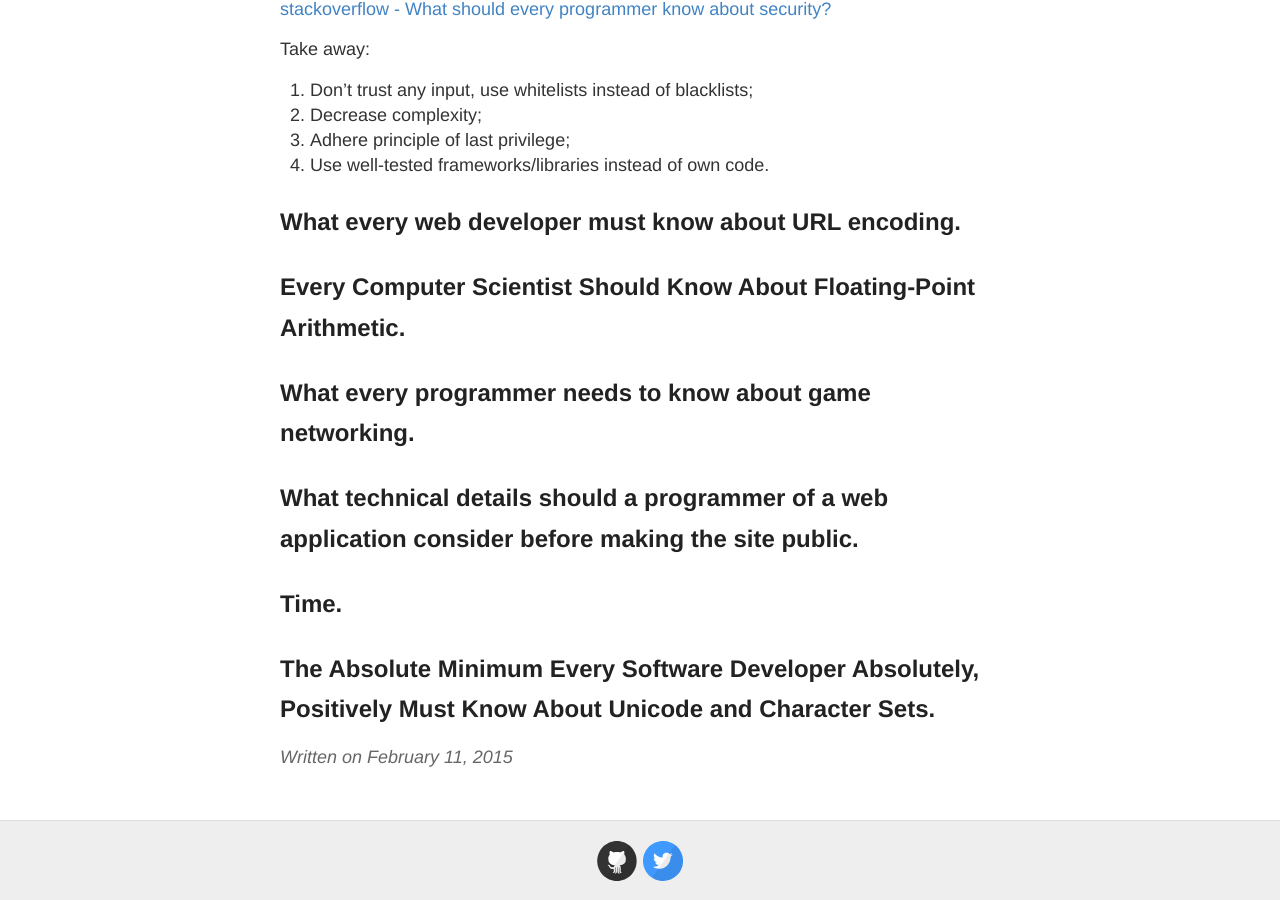
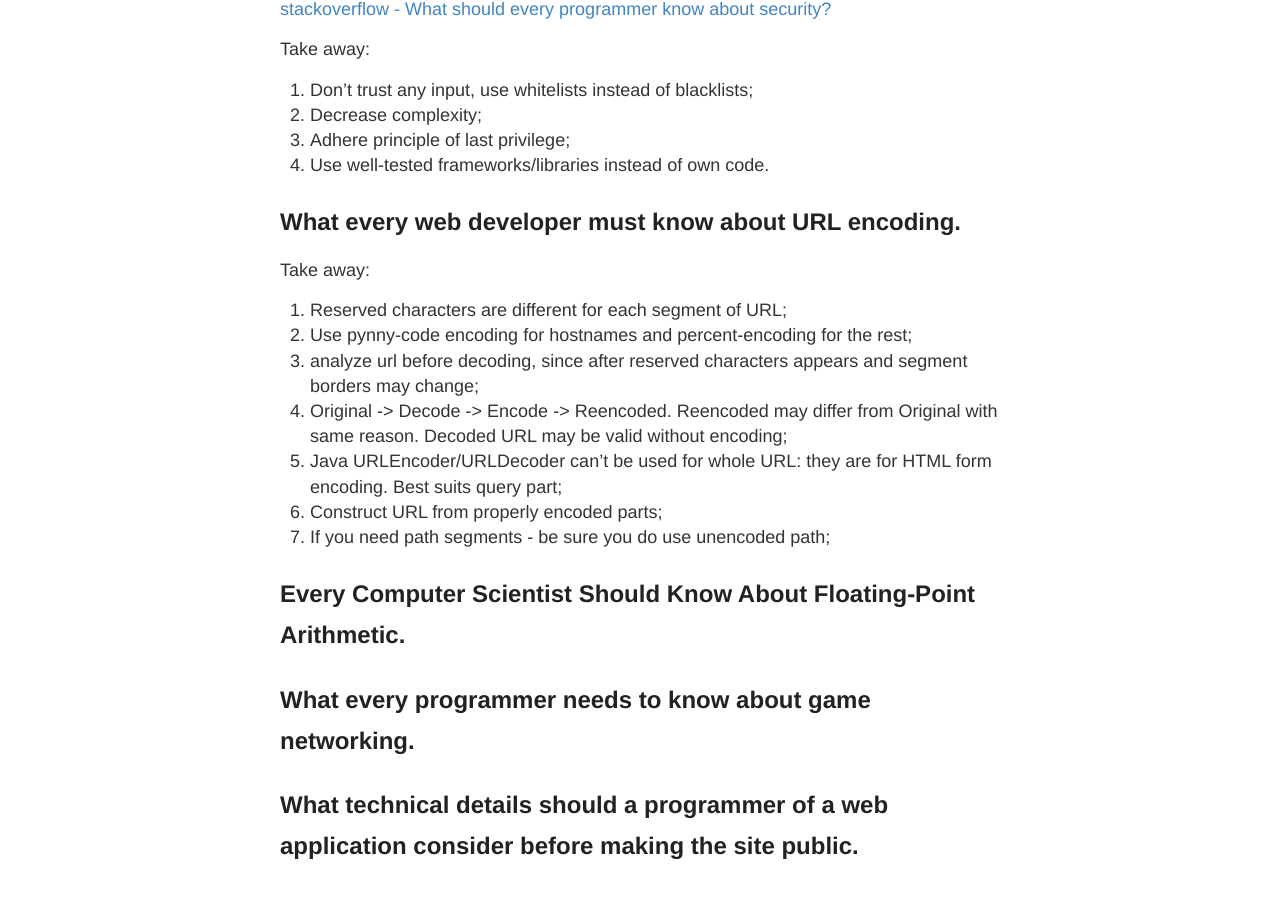
Before and after one commit to a-sir/a-sir.github.io, a Jekyll site: the page built from _posts/2015-02-11-What-every-programmer-should-know-about.md, in a window 1280 px wide and 900 px high, scrolled down 1204 px. Built offline with Jekyll 4.4.1, drawn with Linux system fonts in a browser that asks for light colours.

Commit message:
Annotated URL encoding (5/10).

```diff
--- a/_posts/2015-02-11-What-every-programmer-should-know-about.md
+++ b/_posts/2015-02-11-What-every-programmer-should-know-about.md
@@ -47,6 +47,16 @@ Take away:
 
 ## What every web developer must know about URL encoding.
 
+Take away:
+
+1. Reserved characters are different for each segment of URL;
+2. Use pynny-code encoding for hostnames and percent-encoding for the rest;
+3. analyze url before decoding, since after reserved characters appears and segment borders may change;
+4. Original -> Decode -> Encode -> Reencoded. Reencoded may differ from Original with same reason. Decoded URL may be valid without encoding;
+5. Java URLEncoder/URLDecoder can't be used for whole URL: they are for HTML form encoding. Best suits query part;
+6. Construct URL from properly encoded parts;
+7. If you need path segments - be sure you do use unencoded path;
+
 ## Every Computer Scientist Should Know About Floating-Point Arithmetic.
 
 ## What every programmer needs to know about game networking.
```
